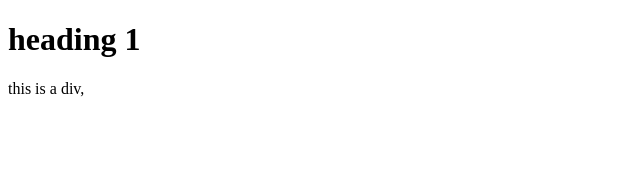
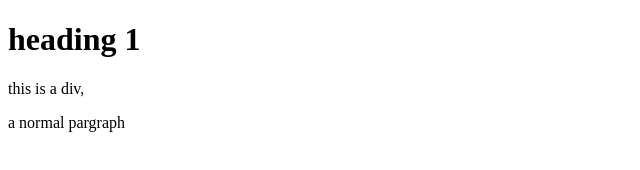
Before and after one commit to tusharsethi747/tut1, a website: page contact1.html in a window 1280 px wide. Shown: the whole page, without its empty margins (0-640 px from the left). Drawn offline with Linux system fonts and the light colour scheme.

Commit message:
added a paragraph in contact1.html

```diff
--- a/contact1.html
+++ b/contact1.html
@@ -8,5 +8,6 @@
 <body>
     <h1>heading 1</h1>
     <div>this is a div, </div>
+    <p>a normal pargraph</p>
 </body>
 </html>
```
